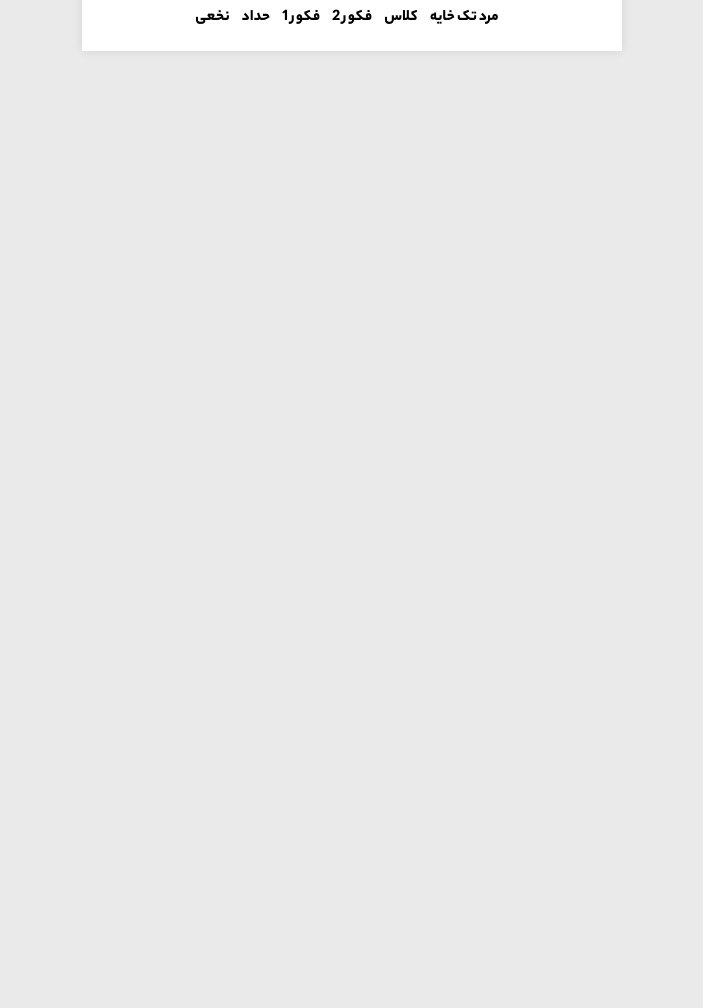
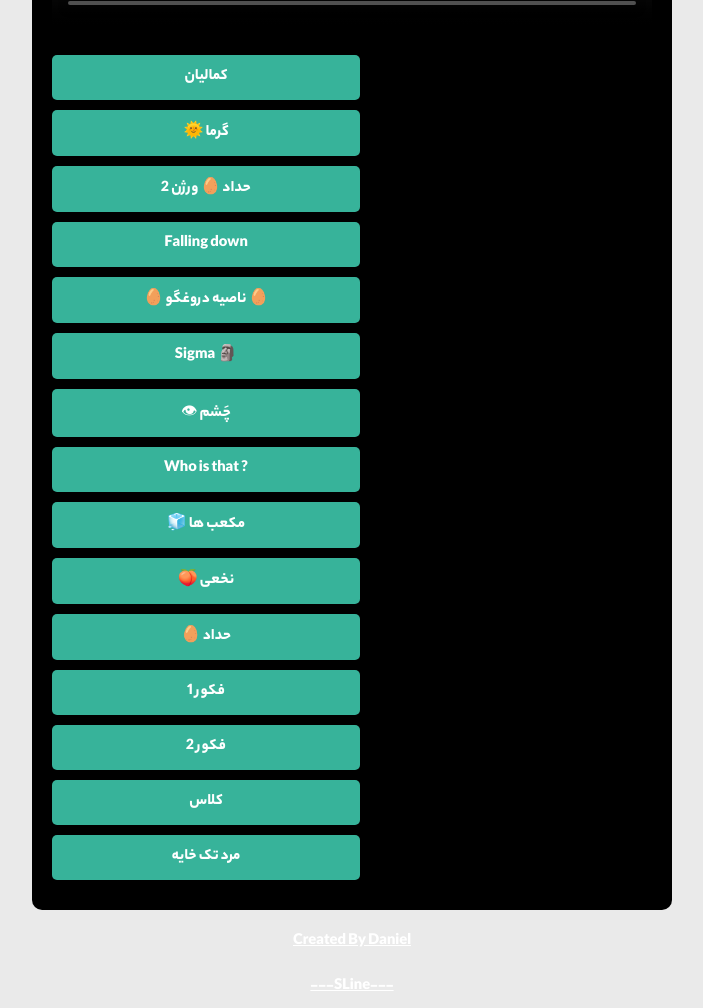
Before and after one commit to NimTorNet/Digi-X, a plain HTML site: page index.html in a window 1280 px wide. Shown: the part 303-1311 px from the top of the page, without its empty margins (288-991 px from the left). Before the commit the page ends 800 px from the top, so only its background shows below. Drawn offline with Linux system fonts and the light colour scheme.

Commit message:
Update index.html

```diff
--- a/index.html
+++ b/index.html
@@ -1,23 +1,156 @@
+<link rel="icon" type="image/x-icon" href="Digi-X.jpg">
 <!DOCTYPE html>
-<html>
+<html lang="en">
 <head>
+    <meta charset="UTF-8">
+    <meta name="viewport" content="width=device-width, initial-scale=1.0, maximum-scale=1.0, user-scalable=no">
     <title>DIGI-X</title>
     <link rel="stylesheet" href="styles.css">
+    <style>
+        body {
+            font-family: 'YourChosenFont', sans-serif;
+        }
+
+        #video-player {
+            width: 100%;
+            max-width: 600px;
+            margin: 0 auto;
+            background-color: #000000;
+            padding: 20px;
+            box-shadow: 0 0 10px rgba(255, 255, 255, 0.1);
+            border-radius: 10px;
+            overflow: hidden;
+            transition: box-shadow 0.3s ease;
+        }
+
+        #video-player:hover {
+            box-shadow: 0 0 20px rgba(255, 255, 255, 0.3);
+            animation: hover-animation 1s infinite alternate;
+        }
+
+        #video {
+            width: 100%;
+            height: auto;
+            transition: box-shadow 0.3s ease, transform 0.5s ease;
+        }
+
+        #video:hover {
+            box-shadow: 0 0 10px rgba(255, 255, 255, 0.5);
+            animation: hover-animation 1s infinite alternate;
+        }
+
+        #video-links {
+            display: flex;
+            flex-wrap: wrap;
+            justify-content: space-between;
+            margin-top: 10px;
+        }
+
+        .video-link {
+            width: 48%;
+            padding: 10px;
+            margin-bottom: 10px;
+            background-color: #37b39a;
+            color: #fff;
+            text-align: center;
+            border-radius: 5px;
+            cursor: pointer;
+            transition: box-shadow 0.3s ease, transform 0.5s ease;
+        }
+
+        .video-link:hover {
+            box-shadow: 0 0 10px rgba(183, 255, 2, 0.5);
+            animation: hover-animation 1s infinite alternate;
+        }
+
+        @media only screen and (max-width: 600px) {
+            .video-link {
+                width: 100%;
+            }
+        }
+
+        #credits {
+            text-align: center;
+            margin-top: 20px;
+        }
+
+        #credits-link {
+            color: #fff;
+            text-decoration: underline;
+            cursor: pointer;
+        }
+
+        #credits-link:hover {
+            color: #ff8c00;
+        }
+        #rt {
+            text-align: center;
+            margin-top: 20px;
+        }
+
+        #rt-link {
+            color: #fff;
+            text-decoration: underline;
+            cursor: pointer;
+        }
+
+        #rt-link:hover {
+            color: #ff8c00;
+        }
+
+
+        /* استایل برای گزینه SLine */
+        #sline-button {
+            width: 100%;
+            padding: 10px;
+            background-color: #ff8c00;
+            color: #fff;
+            text-align: center;
+            border-radius: 5px;
+            cursor: pointer;
+            transition: box-shadow 0.3s ease, transform 0.5s ease;
+        }
+
+        #sline-button:hover {
+            box-shadow: 0 0 10px rgba(0, 0, 0, 0.5);
+            animation: hover-animation 1s infinite alternate;
+        }
+    </style>
     <script src="script.js"></script>
 </head>
 <body>
     <div id="video-player">
         <video id="video" controls></video>
         <div id="video-links">
-            <div class="video-link" onclick="playVideo('https://uploadkon.ir/uploads/737424_23N.mp4')">نخعی</div>
-            <div class="video-link" onclick="playVideo('https://uploadkon.ir/uploads/14dd24_23H.mp4')">حداد</div>
-            <div class="video-link" onclick="playVideo('https://uploadkon.ir/uploads/b40224_23F2.mp4')">فکور 1</div>
-            <div class="video-link" onclick="playVideo('https://uploadkon.ir/uploads/c8e124_23F.mp4')">فکور 2</div>
-            <div class="video-link" onclick="playVideo('https://uploadkon.ir/uploads/c0ad24_23C.mp4')">کلاس</div>
-            <div class="video-link" onclick="playVideo('https://uploadkon.ir/uploads/aec324_234-6034857980673920789-1-.mp4')">مرد تک خایه</div>
+            <div class="video-link" onclick="playVideo('https://imgurl.ir/uploads/e139_kamalian.mp4')">کمالیان</div>
+            <div class="video-link" onclick="playVideo('https://imgurl.ir/uploads/x668177_.mp4')">🌞 گرما</div>
+            <div class="video-link" onclick="playVideo('https://imgurl.ir/uploads/l64454_lv_0_20240404135124.mp4')">حداد 🥚 ورژن 2</div>
+            <div class="video-link" onclick="playVideo('https://imgurl.ir/uploads/v437_Fall.mp4')">Falling down</div>
+            <div class="video-link" onclick="playVideo('https://imgurl.ir/uploads/h160051_Haddadb.mp4')">🥚 ناصیه دروغگو 🥚</div>
+            <div class="video-link" onclick="playVideo('https://imgurl.ir/uploads/x533206_Dalghak.mp4')">Sigma 🗿</div>
+            <div class="video-link" onclick="playVideo('https://imgurl.ir/uploads/b788793_Chashm.mp4')">👁 چَشم</div>
+            <div class="video-link" onclick="playVideo('https://imgurl.ir/uploads/u79924_me.mp4')">Who is that ?</div>
+            <div class="video-link" onclick="playVideo('https://imgurl.ir/uploads/r93035_mok.mp4')">🧊 مکعب ها</div>
+            <div class="video-link" onclick="playVideo('https://imgurl.ir/uploads/o839455_N.mp4')">🍑 نخعی</div>
+            <div class="video-link" onclick="playVideo('https://imgurl.ir/uploads/d232753_H.mp4')">🥚 حداد</div>
+            <div class="video-link" onclick="playVideo('https://imgurl.ir/uploads/r109399_F2.mp4')">فکور 1</div>
+            <div class="video-link" onclick="playVideo('https://imgurl.ir/uploads/z0651_F.mp4')">فکور 2</div>
+            <div class="video-link" onclick="playVideo('https://imgurl.ir/uploads/l13572_C.mp4')">کلاس</div>
+            <div class="video-link" onclick="playVideo('https://imgurl.ir/uploads/q19861_mard.mp4')">مرد تک خایه</div>
         </div>
     </div>
 
+    <div id="credits">
+        <span id="credits-link" onclick="openLink('https://t.me/IUMUUMUI')">Created By Daniel</span>
+    <div id="rt">
+        <span id="rt-link" onclick="openLink('https://digi-x.serv00.net/sline')">---SLine---</span>
+    </div>
 
+    <script>
+        // تابع باز کردن لینک
+        function openLink(link) {
+            window.open(link, '_blank');
+        }
+    </script>
 </body>
 </html>
```
